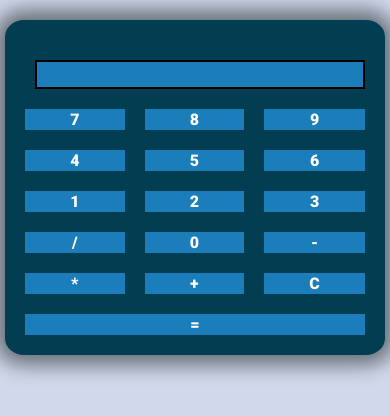
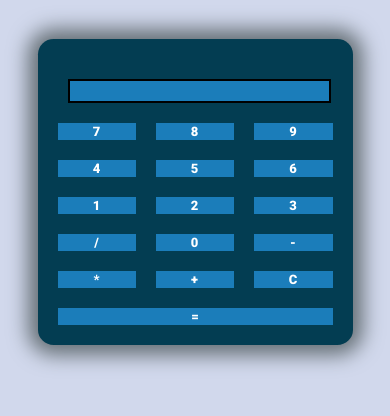
Before and after one commit to TiagoNgobeni/CODSOFT-LEVEL1-TASK3-CALCULATOR, a plain HTML site: page index.html in a window 390 px wide. Drawn offline with Linux system fonts and the light colour scheme.

Commit message:
Fixed the font-size and margins on small devices

```diff
--- a/styles.css
+++ b/styles.css
@@ -118,7 +118,10 @@ body{
 }
 
 @media screen and (max-width:500px) {
+    .calculator {
+        margin-top: 10%;
+    }
     #display, .buttons button{
-        font-size: 1rem;
+        font-size: 13px;
     }
 }
```
